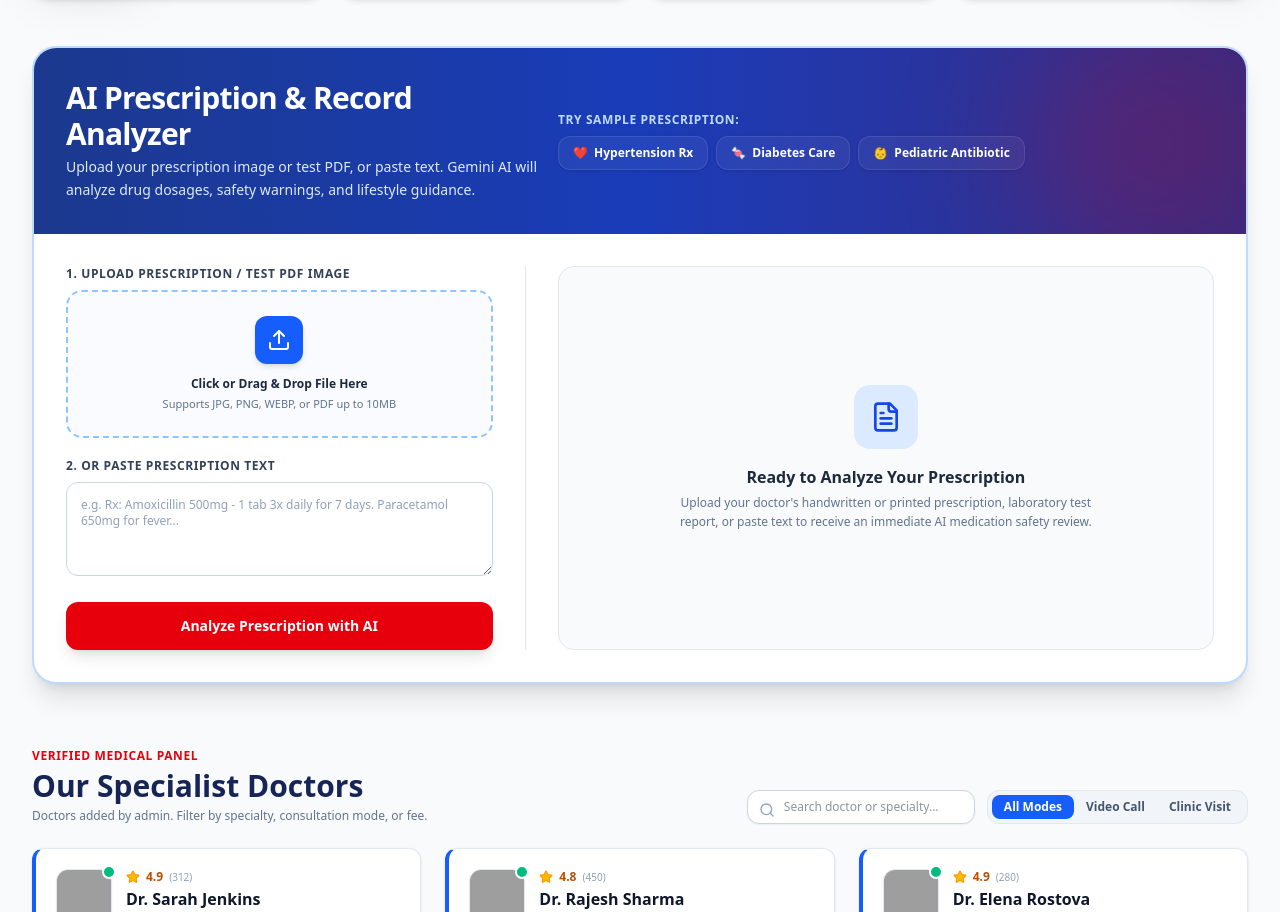
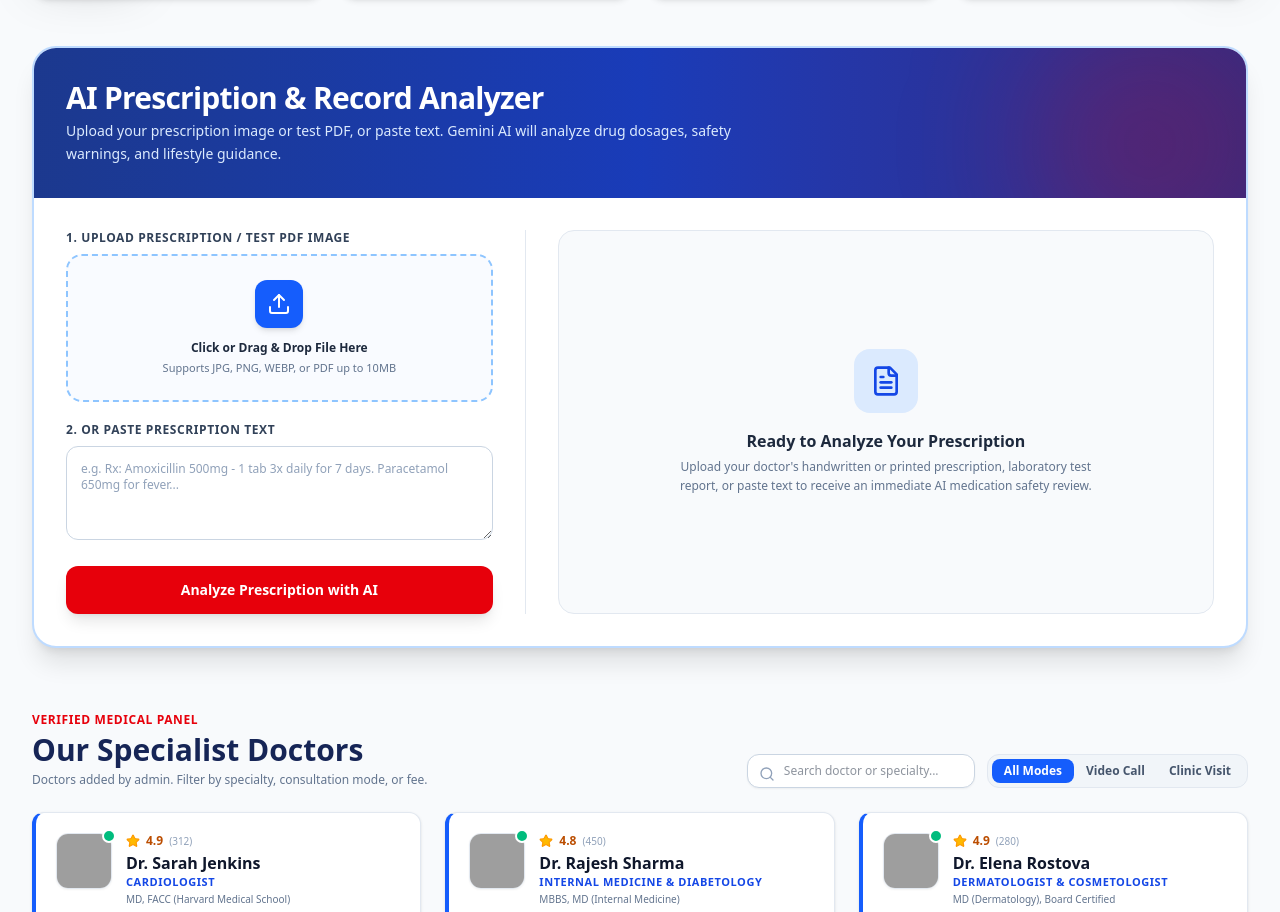
Before and after one commit to ashishkumar9199/AiLynkX-Health, a React (Vite) app: page / in a window 1280 px wide. Shown: the part 807-1719 px from the top of the page. Built offline with nearby package versions, Linux system fonts and the light colour scheme; grey boxes are pictures that could not be loaded.

Commit message:
refactor(ui): remove sample prescription presets
Remove the sample prescription preset buttons from the AI analyzer interface to clean up the UI.

```diff
--- a/src/components/AIPrescriptionAnalyzer.tsx
+++ b/src/components/AIPrescriptionAnalyzer.tsx
@@ -135,42 +135,6 @@ export const AIPrescriptionAnalyzer: React.FC = () => {
             <p className="text-blue-100 text-sm mt-1 max-w-2xl leading-relaxed">
               {t('analyzerSubtitle')}
             </p>
-          </div>
-
-          {/* Preset Buttons */}
-          <div className="flex flex-wrap gap-2 shrink-0">
-            <span className="text-xs text-blue-200 w-full font-bold uppercase tracking-wider">
-              {t('samplePrescription')}:
-            </span>
-            {samplePrescriptionTexts.map((sample, idx) => {
-              const getShortTitle = (title: string) => {
-                if (title.includes("Cardiology")) return "Hypertension Rx";
-                if (title.includes("Diabetes")) return "Diabetes Care";
-                if (title.includes("Pediatric")) return "Pediatric Antibiotic";
-                return title;
-              };
-              const getThemedStyles = (index: number) => {
-                switch(index) {
-                  case 0: return "hover:bg-red-500/10 hover:border-red-500 hover:text-red-300";
-                  case 1: return "hover:bg-amber-500/10 hover:border-amber-500 hover:text-amber-300";
-                  case 2: return "hover:bg-blue-500/10 hover:border-blue-500 hover:text-blue-300";
-                  default: return "hover:bg-white/20 hover:border-white/40";
-                }
-              };
-              return (
-                <button
-                  key={idx}
-                  id={`sample-rx-btn-${idx}`}
-                  onClick={() => loadSample(sample)}
-                  className={`bg-white/5 active:bg-white/15 text-white text-xs px-3.5 py-2 rounded-xl border border-white/10 transition-all duration-200 font-bold flex items-center gap-1.5 shadow-sm ${getThemedStyles(idx)}`}
-                >
-                  {idx === 0 && <span className="text-red-400">❤️</span>}
-                  {idx === 1 && <span className="text-amber-400">🍬</span>}
-                  {idx === 2 && <span className="text-blue-400">👶</span>}
-                  <span>{getShortTitle(sample.title)}</span>
-                </button>
-              );
-            })}
           </div>
         </div>
       </div>
```
